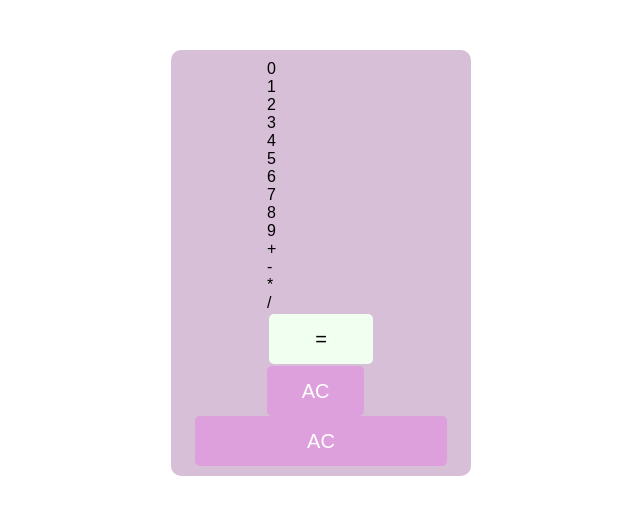
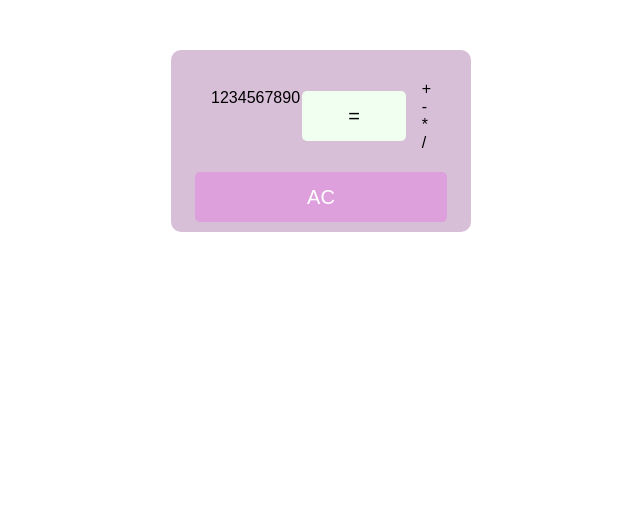
Before and after one commit to melanienolan/react-calculator, a React (Create React App) app: page / in a window 1280 px wide. Shown: the top 514 px of the page, without its empty margins (319-959 px from the left). Built offline with nearby package versions, Linux system fonts and the light colour scheme.

Commit message:
removed clear component from keypad, changed order of number array and added styles for keypad

```diff
--- a/src/Components/Keypad.js
+++ b/src/Components/Keypad.js
@@ -2,10 +2,29 @@ import React from 'react';
 import Number from './Number';
 import Operator from './Operator';
 import Equals from './Equals';
-import Clear from './Clear';
 
 const Keypad = props => {
-  let numbers = [...Array(10).keys()].map(i => (
+  const keypadStyles = {
+    display: 'flex',
+    justifyContent: 'space-between',
+    width: '260px',
+    padding: '20px'
+  };
+  const nHolderStyles = {
+    display: 'flex',
+    flexWrap: 'wrap',
+    flexDirection: 'row',
+    alignContent: 'center'
+  };
+  const oHolderStyles = {
+    display: 'flex',
+    flexDirection: 'column',
+    justifyContent: 'center'
+  };
+  let numbers = [...Array(10).keys()];
+  let shifted = numbers.shift();
+  numbers.push(shifted);
+  numbers = numbers.map(i => (
     <Number number={i} key={i} onNumberClick={i => props.onNumberClick(i)} />
   ));
   let operators = props.operators.map(i => (
@@ -17,11 +36,13 @@ const Keypad = props => {
   ));
 
   return (
-    <div className="Keypad">
-      {numbers}
-      {operators}
-      <Equals onEqualsClick={() => props.onEqualsClick()} />
-      <Clear onClearClick={() => props.onClearClick()} />
+    <div style={keypadStyles}>
+      <div style={nHolderStyles}>
+        {numbers}
+        <Equals onEqualsClick={() => props.onEqualsClick()} />
+      </div>
+      <div style={oHolderStyles}>{operators}</div>
+
     </div>
   );
 };
```
